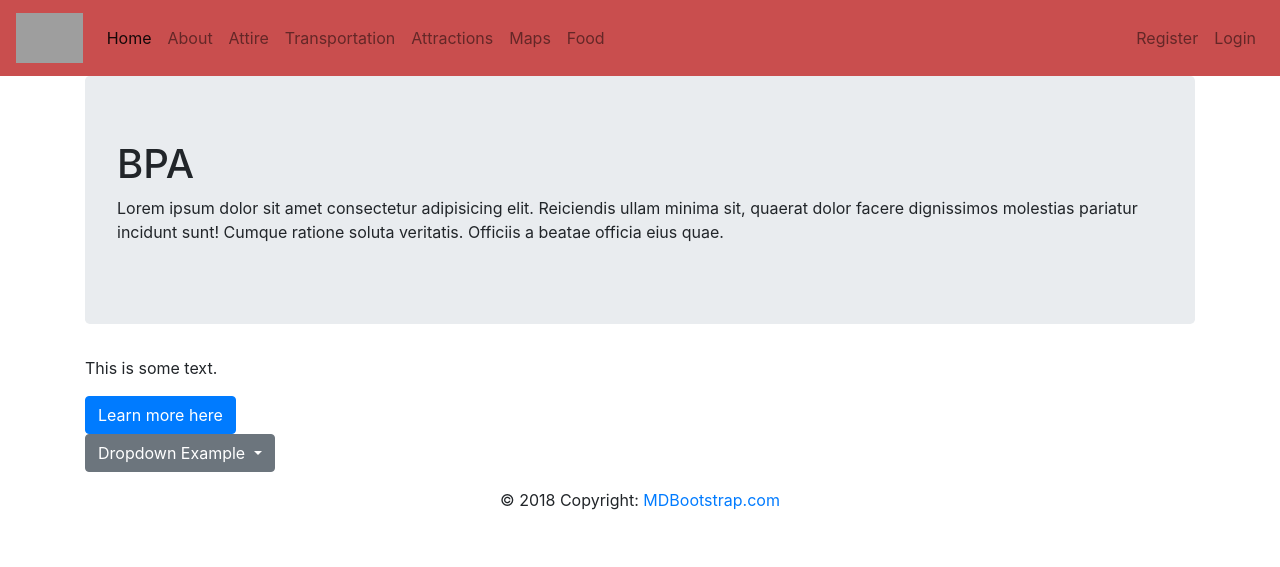
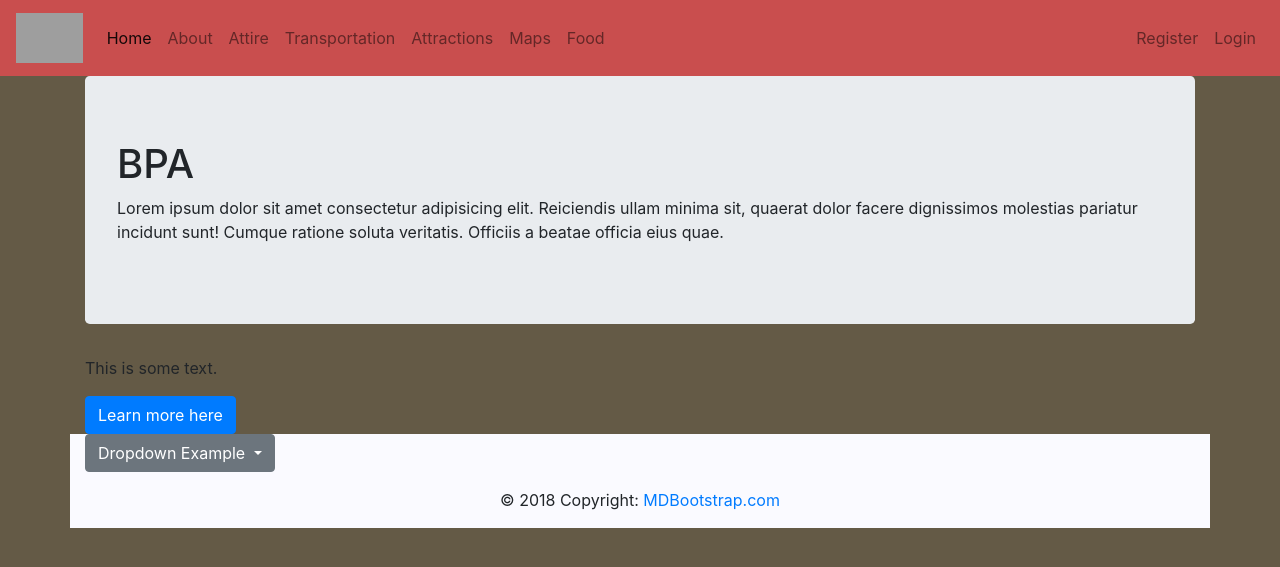
Before and after one commit to fastfists/BPA-NLC-website, a Flask app: page / in a window 1280 px wide. Shown: the top 567 px of the page. Run offline with Flask 2, Linux system fonts and the light colour scheme; some libraries are stand-ins or nearby versions; grey boxes are pictures that could not be loaded.

Commit message:
Added some styling

```diff
--- a/NLC/static/main.css
+++ b/NLC/static/main.css
@@ -1,9 +1,9 @@
 body{
-  background-color: rgb(255, 255, 255);
+  background-color: rgb(100, 90, 70);
 }
 
 #main-body{
-  background-color: rgb(255, 255, 255);
+  background-color: rgb(250, 250, 255);
 }
 
 .navbar{
```
Also changed, not shown: NLC/static/social_media_tags.css (+10 -6 lines).
